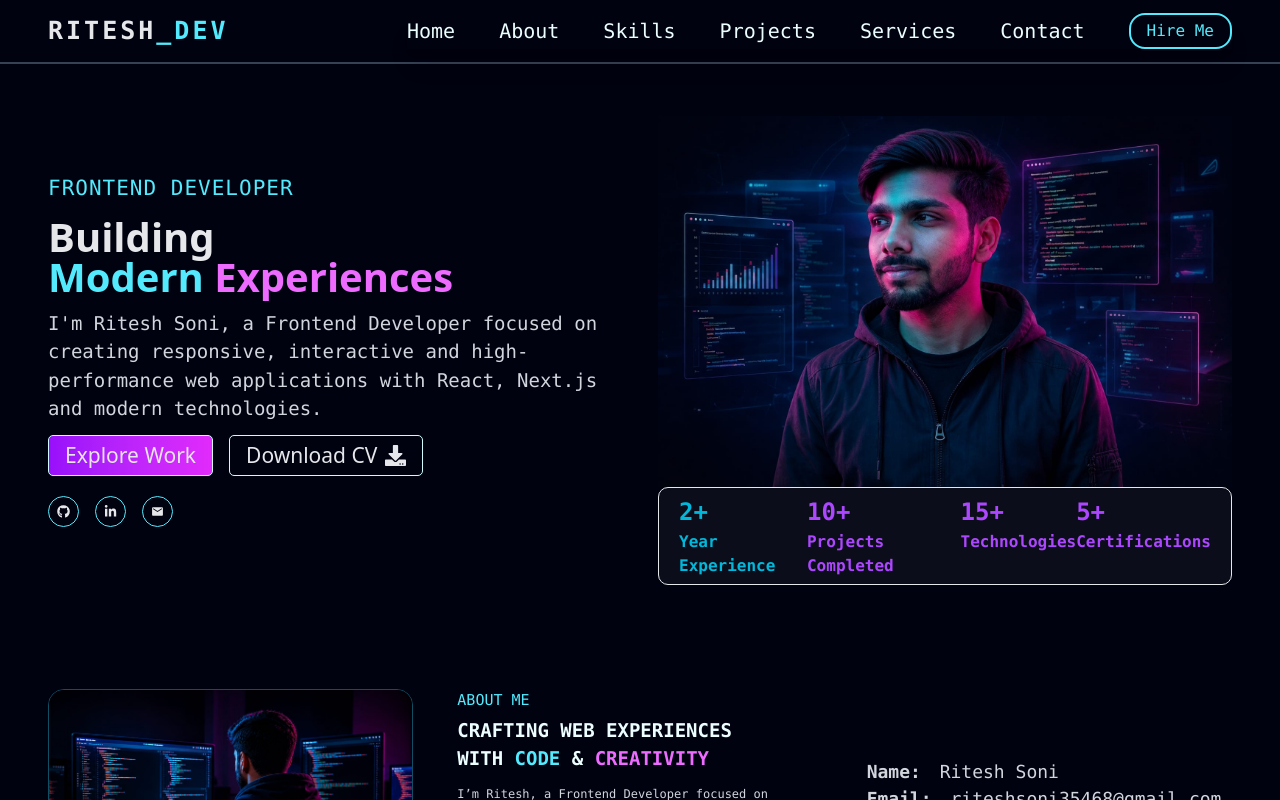
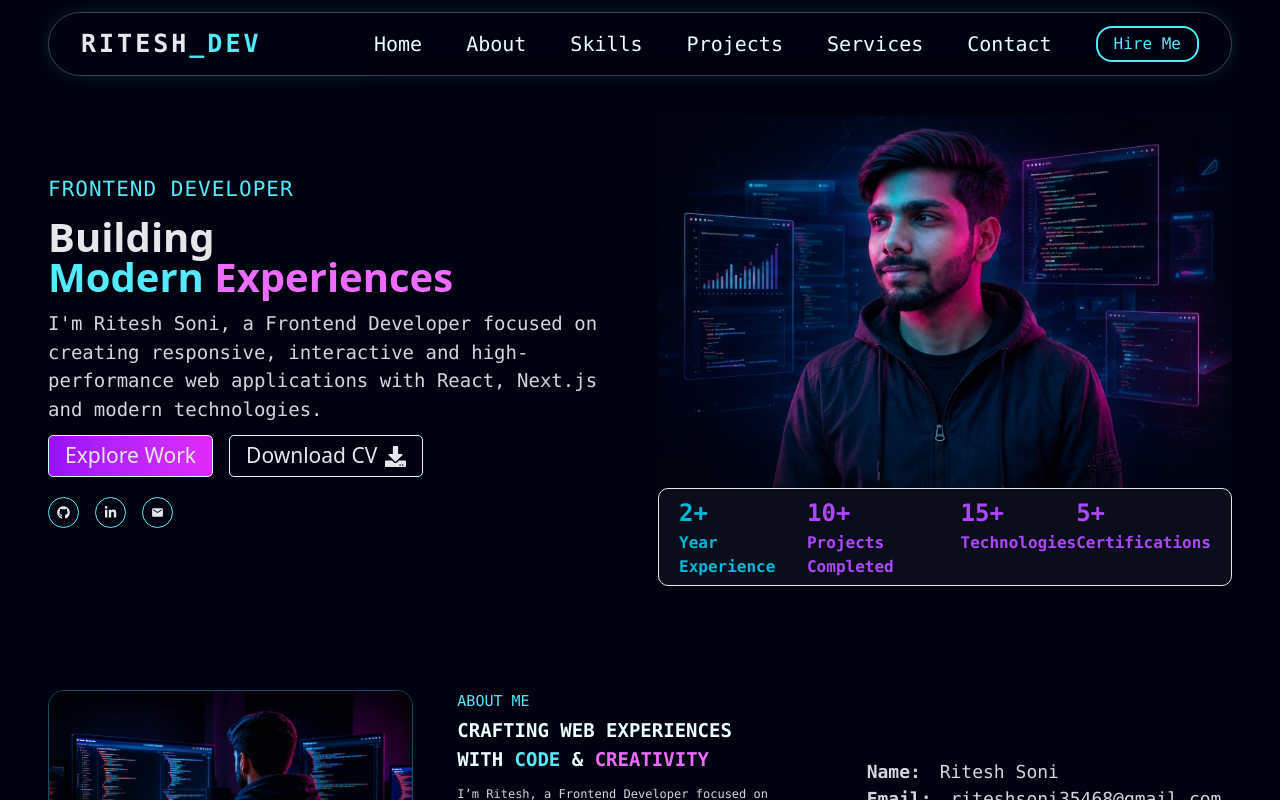
Before and after one commit to riteshsoni-8957/ritesh_dev-portfolio, a Next.js app: page / in a window 1280 px wide. Shown: the top 800 px of the page. Built offline with nearby package versions, Linux system fonts and the light colour scheme.

Commit message:
modified header

```diff
--- a/app/components/About.jsx
+++ b/app/components/About.jsx
@@ -1,7 +1,7 @@
 
 function About() {
   return (
-    <div className='w-full px-4 min-[371px]:px-8 xl:px-12 py-10 min-[671px]:py-20 xl:py-13 grid grid-cols-1 min-[671px]:grid-cols-2 xl:grid-cols-3 gap-9 xl:gap-11'>
+    <div id="about" className='w-full px-4 min-[371px]:px-8 xl:px-12 py-10 min-[671px]:py-20 xl:py-13 grid grid-cols-1 min-[671px]:grid-cols-2 xl:grid-cols-3 gap-9 xl:gap-11 scroll-mt-8'>
         <div className='min-[671px]:order-3 xl:order-2 min-[671px]:col-span-2 xl:col-span-1'>
             <h3 className="text-[15px] min-[571px]:text-[20px] xl:text-[15px] min-[1380px]:text-[18px] font-mono text-cyan-300 mb-1">
                 ABOUT ME
--- a/app/components/Header.jsx
+++ b/app/components/Header.jsx
@@ -9,29 +9,58 @@ function Header() {
     const [showNav, setShowNav] = useState(false);
 
     return (
-        <div className='flex items-center justify-between relative px-4 min-[371px]:px-8 xl:px-12 py-3 border-b-2 border-gray-700 '>
+        <div className='fixed top-3 right-4 left-4 lg:right-8 lg:left-8 xl:right-12 xl:left-12 rounded-full flex items-center justify-between px-4 min-[371px]:px-8 min-[841px]:px-4 lg:px-8 py-3 border border-gray-700 bg-[#00020f] shadow-[0_0_15px_rgba(34,211,238,0.15)]'>
             <div className='text-[23px] min-[841px]:text-[21px] xl:text-[25px] font-bold font-mono tracking-[3px]'>
                 RITESH
                 <span className='text-cyan-300'>_DEV</span>
             </div>
 
-            <div className={`${showNav ? 'flex' : 'hidden'} z-2000 min-[841px]:flex absolute min-[841px]:static top-0 right-0 bottom-0 h-screen min-[841px]:h-auto w-[250px] min-[841px]:w-auto bg-[#111a34] min-[841px]:bg-transparent flex-col min-[841px]:flex-row justify-center gap-6 min-[841px]:gap-5 lg:gap-8 xl:gap-11 shadow-xl `}>
+            <div className={`${showNav ? 'flex' : 'hidden'} z-2000 min-[841px]:flex fixed min-[841px]:static top-0 right-0 bottom-0 h-screen min-[841px]:h-auto w-[250px] min-[841px]:w-auto bg-[#111a34] min-[841px]:bg-transparent flex-col min-[841px]:flex-row justify-center gap-8 min-[841px]:gap-4 lg:gap-8 xl:gap-11 shadow-xl `}>
                 <div className='min-[841px]:hidden text-2xl text-white hover:text-cyan-300 cursor-pointer absolute top-4 right-4' onClick={() => setShowNav(!showNav)}>
                     <IoClose size={30} className='hover:scale-[1.3]' />
                 </div>
 
-                <ul className='flex flex-col gap-4 min-[841px]:gap-5 lg:gap-8 xl:gap-11 items-center min-[841px]:flex-row'>
-                    <li className='text-xl min-[841px]:text-[18px] lg:text-xl font-mono text-cyan-300 hover:text-cyan-50 hover:font-bold hover:text-[22px] min-[841px]:text-cyan-50 min-[841px]:hover:text-cyan-300'>Home</li>
-                    <li className='text-xl min-[841px]:text-[18px] lg:text-xl font-mono text-cyan-300 hover:text-cyan-50 hover:font-bold hover:text-[22px] min-[841px]:text-cyan-50 min-[841px]:hover:text-cyan-300'>About</li>
-                    <li className='text-xl min-[841px]:text-[18px] lg:text-xl font-mono text-cyan-300 hover:text-cyan-50 hover:font-bold hover:text-[22px] min-[841px]:text-cyan-50 min-[841px]:hover:text-cyan-300'>Skills</li>
-                    <li className='text-xl min-[841px]:text-[18px] lg:text-xl font-mono text-cyan-300 hover:text-cyan-50 hover:font-bold hover:text-[22px] min-[841px]:text-cyan-50 min-[841px]:hover:text-cyan-300'>Projects</li>
-                    <li className='text-xl min-[841px]:text-[18px] lg:text-xl font-mono text-cyan-300 hover:text-cyan-50 hover:font-bold hover:text-[22px] min-[841px]:text-cyan-50 min-[841px]:hover:text-cyan-300'>Services</li>
-                    <li className='text-xl min-[841px]:text-[18px] lg:text-xl font-mono text-cyan-300 hover:text-cyan-50 hover:font-bold hover:text-[22px] min-[841px]:text-cyan-50 min-[841px]:hover:text-cyan-300'>Contact</li>
+                <ul className='flex flex-col gap-6 min-[841px]:gap-4 lg:gap-8 xl:gap-11 items-center min-[841px]:flex-row'>
+                    <li className='text-xl min-[841px]:text-[18px] lg:text-xl font-mono text-cyan-300 hover:text-cyan-50 hover:font-bold hover:text-[22px] min-[841px]:text-cyan-50 min-[841px]:hover:text-cyan-300'>
+                        <Link href="#" onClick={() => setShowNav(!showNav)}>
+                            Home
+                        </Link>
+                    </li>
+
+                    <li className='text-xl min-[841px]:text-[18px] lg:text-xl font-mono text-cyan-300 hover:text-cyan-50 hover:font-bold hover:text-[22px] min-[841px]:text-cyan-50 min-[841px]:hover:text-cyan-300'>
+                        <Link href="#about" onClick={() => setShowNav(!showNav)}>
+                            About
+                        </Link>
+                    </li>
+
+                    <li className='text-xl min-[841px]:text-[18px] lg:text-xl font-mono text-cyan-300 hover:text-cyan-50 hover:font-bold hover:text-[22px] min-[841px]:text-cyan-50 min-[841px]:hover:text-cyan-300'>
+                        <Link href="#skills" onClick={() => setShowNav(!showNav)}>
+                            Skills
+                        </Link>
+                    </li>
+
+                    <li className='text-xl min-[841px]:text-[18px] lg:text-xl font-mono text-cyan-300 hover:text-cyan-50 hover:font-bold hover:text-[22px] min-[841px]:text-cyan-50 min-[841px]:hover:text-cyan-300'>
+                        <Link href="#projects" onClick={() => setShowNav(!showNav)}>
+                            Projects
+                        </Link>
+                    </li>
+
+                    <li className='text-xl min-[841px]:text-[18px] lg:text-xl font-mono text-cyan-300 hover:text-cyan-50 hover:font-bold hover:text-[22px] min-[841px]:text-cyan-50 min-[841px]:hover:text-cyan-300'>
+                        <Link href="#services" onClick={() => setShowNav(!showNav)}>
+                            Services
+                        </Link>
+                    </li>
+
+                    <li className='text-xl min-[841px]:text-[18px] lg:text-xl font-mono text-cyan-300 hover:text-cyan-50 hover:font-bold hover:text-[22px] min-[841px]:text-cyan-50 min-[841px]:hover:text-cyan-300'>
+                        <Link href="#contact" onClick={() => setShowNav(!showNav)}>
+                            Contact
+                        </Link>
+                    </li>
                 </ul>
 
                 <div className='flex flex-col items-center gap-4'>
                     <Link href="mailto:riteshsoni35468@gmail.com">
-                        <h3 className='text-[16px] min-[841px]:text-[14px] lg:text-[16px] font-mono text-cyan-300 hover:text-cyan-50 hover:font-bold hover:text-[18px] hover:bg-cyan-600 border-2 border-cyan-300 rounded-2xl px-4 py-1'>
+                        <h3 className='text-[16px] min-[841px]:text-[14px] lg:text-[16px] font-mono text-cyan-300 hover:text-cyan-50 hover:font-bold hover:bg-cyan-600 border-2 border-cyan-300 rounded-2xl px-4 py-1'>
                             Hire Me
                         </h3>
                     </Link>
--- a/app/components/Hero.jsx
+++ b/app/components/Hero.jsx
@@ -4,7 +4,7 @@ import { MdEmail } from "react-icons/md";
 
 function Hero() {
   return (
-    <div className='w-full px-4 min-[371px]:px-8 xl:px-12 py-10 min-[671px]:py-20 xl:py-13 flex flex-col min-[671px]:flex-row gap-9'>
+    <div className='w-full px-4 min-[371px]:px-8 xl:px-12 py-10 min-[671px]:py-20 xl:py-13 mt-16 flex flex-col min-[671px]:flex-row gap-9'>
         {/* Hero Details */}
         <div className='w-full flex flex-col justify-center gap-3'>
             {/* Frontend Developer */}
--- a/app/globals.css
+++ b/app/globals.css
@@ -1 +1,5 @@
 @import "tailwindcss";
+
+html{
+    scroll-behavior: smooth;
+}
```
